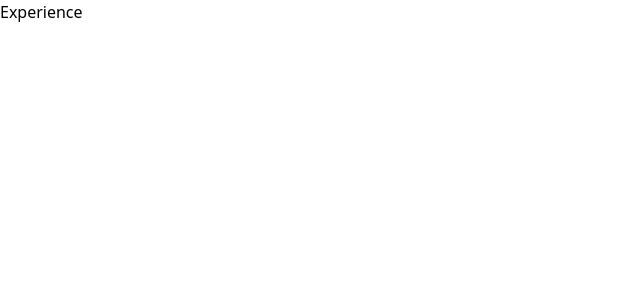
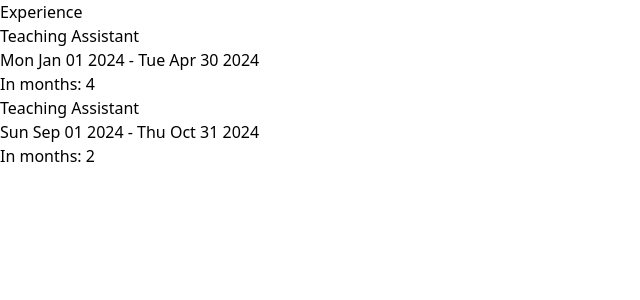
Before and after one commit to CaptainCluster/portfolio, a React (Vite) app in the folder src/: page /#/experience in a window 1280 px wide. Shown: the top 300 px of the page, without its empty margins (0-640 px from the left). Built offline with nearby package versions, Linux system fonts and the light colour scheme.

Commit message:
Rendering elements properly

```diff
--- a/src/src/components/PageSelect/PageSelector.tsx
+++ b/src/src/components/PageSelect/PageSelector.tsx
@@ -10,8 +10,8 @@ import { selectablePages } from "../../data/pageSelect";
  * pageTitle: the title of the page
  * pageBio:   the bio of the page
  */
-const createSelectablePage = ({pageTitle, pageBio, pageUrl}: PageSelectInterface) => {
-  return <PageSelect pageTitle={pageTitle} pageBio={pageBio} pageUrl={pageUrl}/>
+const createSelectablePage = ({pageTitle, pageBio, pageUrl}: PageSelectInterface, index: number) => {
+  return <PageSelect key={index} pageTitle={pageTitle} pageBio={pageBio} pageUrl={pageUrl}/>
 }
 
 /**
@@ -25,7 +25,7 @@ const PageSelector = () => {
       <div className="grid grid-cols-1 sm:grid-cols-2 md:grid-cols-3 gap-6 p-6">
         {selectablePages.length === 0
           ? <p>No pages available</p>
-          : selectablePages.map(selectablePage => createSelectablePage(selectablePage))
+          : selectablePages.map((selectablePage, index) => createSelectablePage(selectablePage, index))
         }
       </div>
     </div>
--- a/src/src/data/experience.ts
+++ b/src/src/data/experience.ts
@@ -1,10 +1,10 @@
 import ExperienceInterface from "../models/interfaces/ExperienceInterface";
 
-export default const experienceData: ExperienceInterface[] = [
+export const experienceData: ExperienceInterface[] = [
   {
     title:        "Teaching Assistant",
-    startDate:    new Date(2024, 1, 1),
-    endDate:      new Date(2024, 4, 30),
+    startDate:    new Date(2024, 0, 1),
+    endDate:      new Date(2024, 3, 30),
     keySkills:    ["Unity", "C#"],
     description:  `
       I worked for four months as a teaching assistant at LUT University. The course I was responsible for
@@ -12,5 +12,12 @@ export default const experienceData: ExperienceInterface[] = [
       I answered course forum questions and helped students pinpoint problems in their project. Proper
       knowledge around the course material and the usage of C# were required.
     `
+  },
+  {
+    title:        "Teaching Assistant",
+    startDate:    new Date(2024, 8, 1),
+    endDate:      new Date(2024, 9, 31),
+    keySkills:    ["Python", "Knowledge in computer networking"],
+    description:  ``
   }
 ]
--- a/src/src/pages/AboutMe/AboutSection.tsx
+++ b/src/src/pages/AboutMe/AboutSection.tsx
@@ -7,7 +7,7 @@ const AboutSection = ({ header, textBody }: AboutMeInterface) => {
   }
 
   return (
-    <div className="bg-white rounded-lg shadow-lg transform transition-transform">
+    <div className="bg-white rounded-lg shadow-lg transform transition-transform hover:scale-105">
       <div className="py-6">
         <h1 className="font-bold text-2xl py-4 text-center">{header}</h1>
         {textBody.map(textBodyElement => createParagraph(textBodyElement))}
--- a/src/src/pages/Experience/Experience.tsx
+++ b/src/src/pages/Experience/Experience.tsx
@@ -1,9 +1,17 @@
 import PageTitle from "../../components/PageName";
+import { experienceData } from "../../data/experience";
+import ExperienceEntry from "./ExperienceEntry";
 
 const Experience = () => {
   return (
     <div className="projects-page h-screen bg-gray-100 fade-in overflow-scroll">
       <PageTitle pageTitle="Experience"/>
+      <div className="grid grid-cols-1 gap-10 p-10 max-w-7xl mx-auto">
+        {experienceData.length === 0
+          ? <p>No experience that has been made public.</p>
+          : experienceData.map((entry, index) => <ExperienceEntry experienceEntry={entry} index={index}/>)
+        }
+      </div>
     </div>
   );
 }
--- a/src/src/pages/Experience/ExperienceEntry.tsx
+++ b/src/src/pages/Experience/ExperienceEntry.tsx
@@ -1,6 +1,26 @@
-const ExperienceEntry = () => {
+import { useEffect, useState } from "react";
+import ExperienceInterface from "../../models/interfaces/ExperienceInterface";
+
+const ExperienceEntry = ({experienceEntry, index}: {experienceEntry: ExperienceInterface, index: number}) => {
+
+  const [experienceTime, setExperienceTime] = useState(0);
+
+  useEffect(() => {
+    const differenceYears   = experienceEntry.endDate.getFullYear() - experienceEntry.startDate.getFullYear();
+    const differenceMonths  = experienceEntry.endDate.getMonth() - experienceEntry.startDate.getMonth();
+    setExperienceTime(differenceYears * 12 + differenceMonths + 1);
+  }, []);
+
   return (
-    <></>
+    <div key={index} className="font-serif text-center bg-white rounded-lg shadow-lg transition-transform hover:scale-105">
+      <div className="p-5">
+        <h1 className="text-2xl">{experienceEntry.title}</h1>
+        <div>
+          {`${experienceEntry.startDate.toDateString()} - ${experienceEntry.endDate.toDateString()}`}
+          <p>{`In months: ${experienceTime}`}</p>
+        </div>
+      </div>
+    </div>
   );
 }
 
--- a/src/src/pages/FrontPage/FrontPageHeader.tsx
+++ b/src/src/pages/FrontPage/FrontPageHeader.tsx
@@ -5,7 +5,7 @@ const FrontPageHeader: React.FC = () => {
   return(
     <div className="mt-6">
       <h1 className="text-1xl font-serif text-center">Welcome to
-        <h1 className={"text-3xl font-serif text-center"}>{portfolioOwner}'s</h1>
+        <p className={"text-3xl font-serif text-center"}>{portfolioOwner}'s</p>
         portfolio!
       </h1>
     </div>
```
